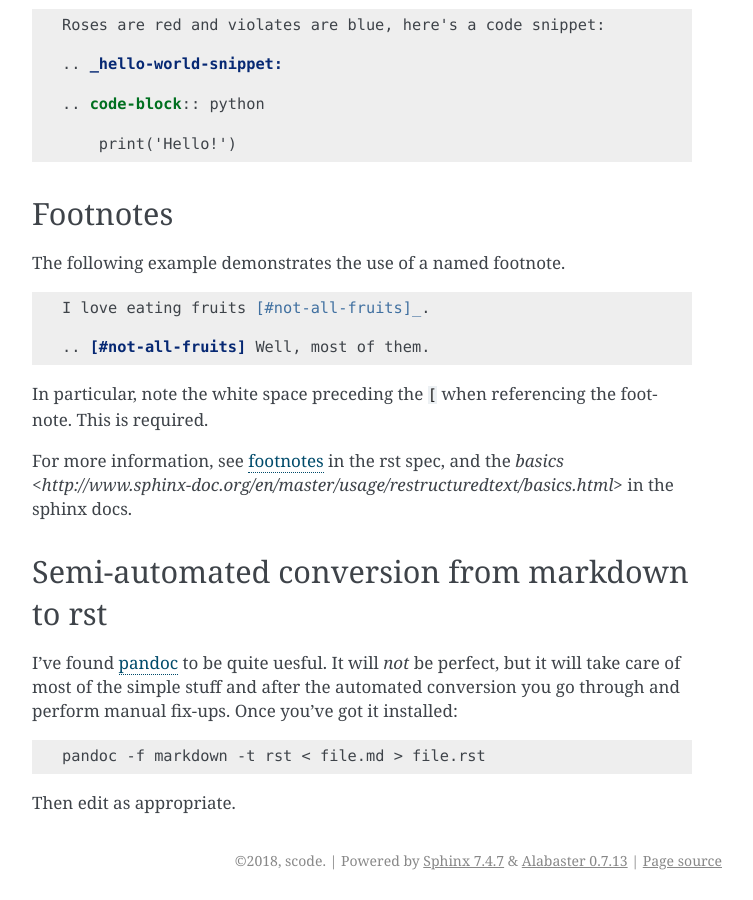
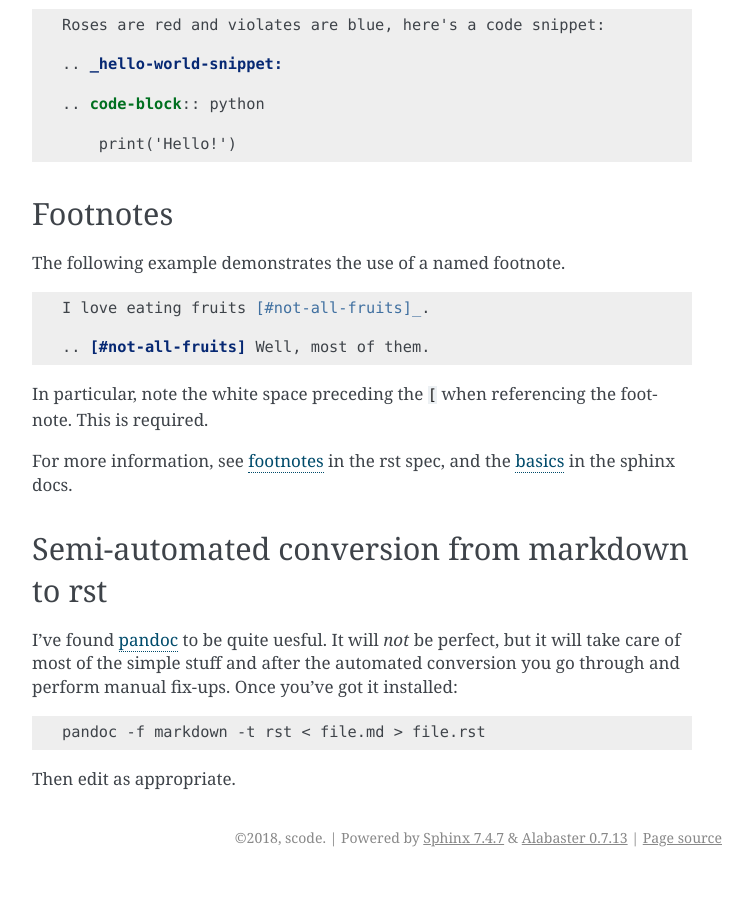
Before and after one commit to scode/docs, a Sphinx documentation site: the page built from docs/source/software/rstquil.rst, in a window 1280 px wide and 900 px high, scrolled down 4920 px. Shown: the whole window, without its empty margins (388-1141 px from the left). Built offline with Sphinx 7.4.7, drawn with Linux system fonts in a browser that asks for light colours; after the commit the page ends 5797 px from its top, so only the background shows below that.

Commit message:
Fix broken link.

```diff
--- a/docs/source/software/rstquil.rst
+++ b/docs/source/software/rstquil.rst
@@ -298,7 +298,7 @@ referencing the footnote. This is required.
 For more information, see `footnotes
 <http://docutils.sourceforge.net/docs/ref/rst/restructuredtext.html#footnotes>`__
 in the rst spec, and the `basics
-<http://www.sphinx-doc.org/en/master/usage/restructuredtext/basics.html>`
+<http://www.sphinx-doc.org/en/master/usage/restructuredtext/basics.html>`__
 in the sphinx docs.
 
 Semi-automated conversion from markdown to rst
```
